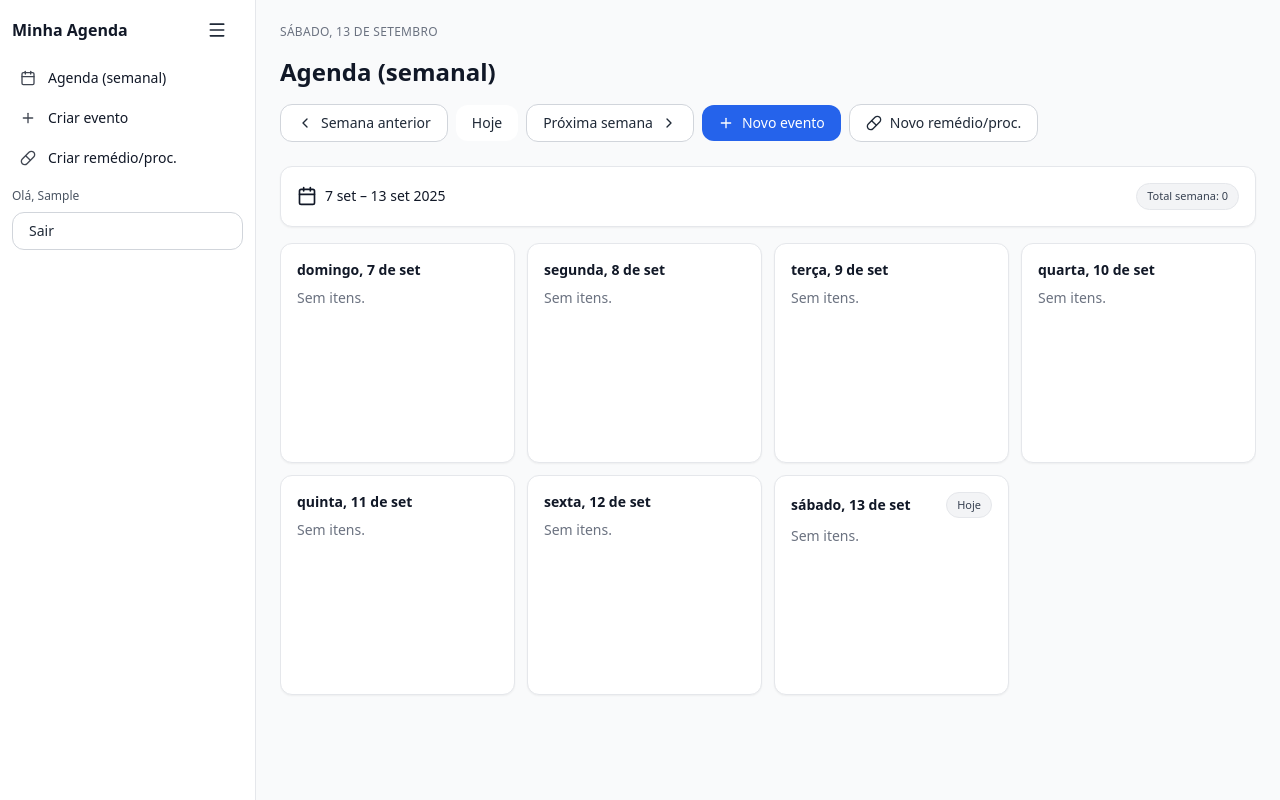
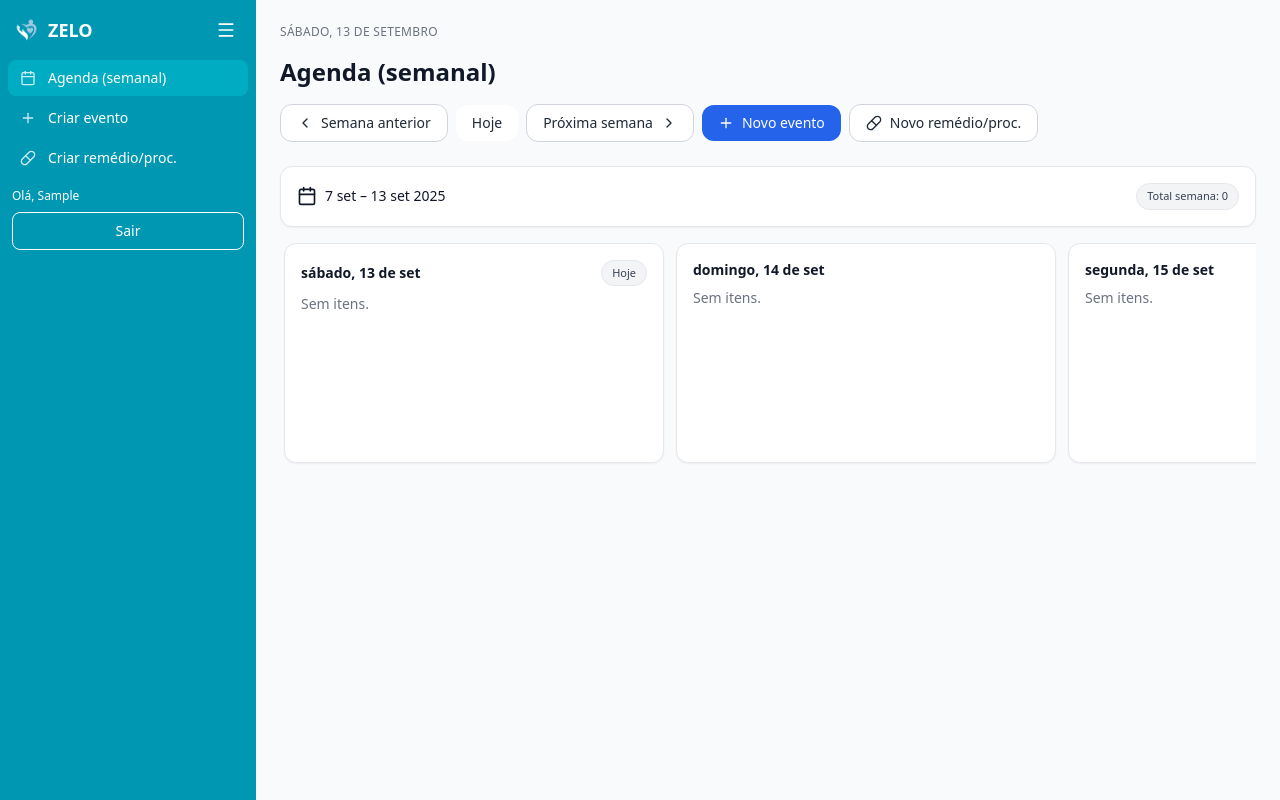
Before and after one commit to CodeKillersIFCODE2025/web, a React (Vite) app: page / in a window 1280 px wide. Both pictures are taken after typing "Sample", "Sample123" into the empty fields and a click on the button "Entrar". Built offline with nearby package versions, Linux system fonts and the light colour scheme.

Commit message:
feat: sidebar and logo

```diff
--- a/src/components/agenda/WeekView.tsx
+++ b/src/components/agenda/WeekView.tsx
@@ -1,5 +1,5 @@
 import React, { useMemo } from "react";
-import { eachDayOfInterval, endOfWeek, isToday, startOfWeek } from "date-fns";
+import { addDays, eachDayOfInterval, isToday } from "date-fns";
 import { fmt } from "@/lib/date";
 import DayColumn from "./DayColumn";
 import type { Item } from "@/types/item";
@@ -12,8 +12,8 @@ type Props = {
 };
 
 export default function WeekView({ referenceISO, items, onEdit, onDelete }: Props) {
-  const start = startOfWeek(new Date(referenceISO), { weekStartsOn: 0 });
-  const end   = endOfWeek(new Date(referenceISO),   { weekStartsOn: 0 });
+  const start = new Date(referenceISO);        // dia atual como início
+  const end   = addDays(start, 6);             // +6 dias = 7 dias no total
   const days  = eachDayOfInterval({ start, end });
 
   const groups = useMemo(() => {
@@ -22,24 +22,35 @@ export default function WeekView({ referenceISO, items, onEdit, onDelete }: Prop
       (map[it.date] ??= []).push(it);
     }
     Object.values(map).forEach(list =>
-      list.sort((a, b) => (a.time || "").localeCompare(b.time || "") || a.title.localeCompare(b.title))
+      list.sort(
+        (a, b) =>
+          (a.time || "").localeCompare(b.time || "") ||
+          a.title.localeCompare(b.title)
+      )
     );
     return map;
   }, [items]);
 
   return (
-    <div className="flex-1 overflow-auto">
-      <div className="grid grid-cols-1 gap-3 md:grid-cols-2 xl:grid-cols-4">
-        {days.map((d) => (
+    <div className="flex-1 overflow-x-auto overflow-y-hidden">
+      <div className="flex snap-x snap-mandatory gap-3 px-1 pb-2">
+        {days.map((d) => {
+          const keyISO = fmt(d, "yyyy-MM-dd");
+          return (
+            <div
+              key={d.toISOString()}
+              className="snap-start shrink-0 w-[280px] sm:w-[320px] lg:w-[380px]"
+            >
               <DayColumn
-            key={d.toISOString()}
                 dateLabel={fmt(d, "EEE, d 'de' MMM")}
                 isToday={isToday(d)}
-            items={groups[fmt(d, "yyyy-MM-dd")] ?? []}
+                items={groups[keyISO] ?? []}
                 onEdit={onEdit}
                 onDelete={onDelete}
               />
-        ))}
+            </div>
+          );
+        })}
       </div>
     </div>
   );
--- a/src/components/layout/Sidebar.tsx
+++ b/src/components/layout/Sidebar.tsx
@@ -2,6 +2,8 @@ import React from "react";
 import Button from "@/components/ui/Button";
 import { Calendar as CalendarIcon, Pill, Plus, Menu } from "lucide-react";
 import { Route } from "@/app/routes";
+// 👇 importe sua logo
+import logo from "@/assets/logo.png";
 
 type Props = {
   collapsed: boolean;
@@ -12,10 +14,27 @@ type Props = {
   onLogout?: () => void;
 };
 
-export default function Sidebar({ collapsed, current, onChange, onToggle, userName, onLogout }: Props) {
-  const ItemRow = ({ id, label, icon }:{ id: Route; label: string; icon: React.ReactNode }) => (
+export default function Sidebar({
+  collapsed,
+  current,
+  onChange,
+  onToggle,
+  userName,
+  onLogout,
+}: Props) {
+  const ItemRow = ({
+    id,
+    label,
+    icon,
+  }: {
+    id: Route;
+    label: string;
+    icon: React.ReactNode;
+  }) => (
     <button
-      className={`group flex w-full items-center gap-3 rounded-lg px-3 py-2 text-sm bg-white hover:bg-gray-100 ${current === id ? "bg-gray-200" : ""}`}
+      className={`group flex w-full items-center gap-3 rounded-lg px-3 py-2 text-sm text-white hover:bg-[#00a8c7] ${
+        current === id ? "bg-[#00acc1]" : ""
+      }`}
       onClick={() => onChange(id)}
     >
       <span className="opacity-80">{icon}</span>
@@ -24,24 +43,60 @@ export default function Sidebar({ collapsed, current, onChange, onToggle, userNa
   );
 
   return (
-    <aside className={`h-full shrink-0 border-r border-gray-200 bg-white ${collapsed ? "w-16" : "w-64"} transition-[width] duration-200`}>
+    <aside
+      className={`h-full shrink-0 ${
+        collapsed ? "w-16" : "w-64"
+      } transition-[width] duration-200`}
+      style={{ backgroundColor: "#0097b2" }}
+    >
       <div className="flex items-center justify-between px-3 py-3">
-        {!collapsed && <div className="font-semibold">Minha Agenda</div>}
-        <Button variant="ghost" className="p-2" onClick={onToggle} aria-label="Toggle menu">
+        {!collapsed && (
+          <div className="flex items-center gap-2">
+            <img src={logo} alt="ZELO" className="h-7 w-7" />
+            <div className="font-bold text-white text-lg">ZELO</div>
+          </div>
+        )}
+        <button
+          className="p-2 rounded-lg hover:bg-[#00a8c7] text-white"
+          onClick={onToggle}
+          aria-label="Toggle menu"
+        >
           <Menu className="h-5 w-5" />
-        </Button>
+        </button>
       </div>
 
+      {/* resto do sidebar */}
       <div className="px-2 space-y-1">
-        <ItemRow id={Route.AgendaWeek} label="Agenda (semanal)" icon={<CalendarIcon className="h-4 w-4" />} />
-        <ItemRow id={Route.NewEvent}   label="Criar evento"       icon={<Plus className="h-4 w-4" />} />
-        <ItemRow id={Route.NewMed}     label="Criar remédio/proc." icon={<Pill className="h-4 w-4" />} />
+        <ItemRow
+          id={Route.AgendaWeek}
+          label="Agenda (semanal)"
+          icon={<CalendarIcon className="h-4 w-4" />}
+        />
+        <ItemRow
+          id={Route.NewEvent}
+          label="Criar evento"
+          icon={<Plus className="h-4 w-4" />}
+        />
+        <ItemRow
+          id={Route.NewMed}
+          label="Criar remédio/proc."
+          icon={<Pill className="h-4 w-4" />}
+        />
       </div>
 
       {!collapsed && userName && (
-        <div className="mt-auto p-3 text-xs text-gray-600 space-y-2">
-          <div>Olá, <span className="font-medium">{userName}</span></div>
-          {onLogout && <Button variant="outline" className="w-full" onClick={onLogout}>Sair</Button>}
+        <div className="mt-auto p-3 text-xs text-white space-y-2">
+          <div>
+            Olá, <span className="font-medium">{userName}</span>
+          </div>
+          {onLogout && (
+            <button
+              className="w-full rounded-lg border border-white px-4 py-2 text-sm font-medium text-white hover:bg-[#00a8c7] transition"
+              onClick={onLogout}
+            >
+              Sair
+            </button>
+          )}
         </div>
       )}
     </aside>
```
Also changed, not shown: src/assets/logo.png (added). Lines whose indentation alone changed are shown as unchanged.
